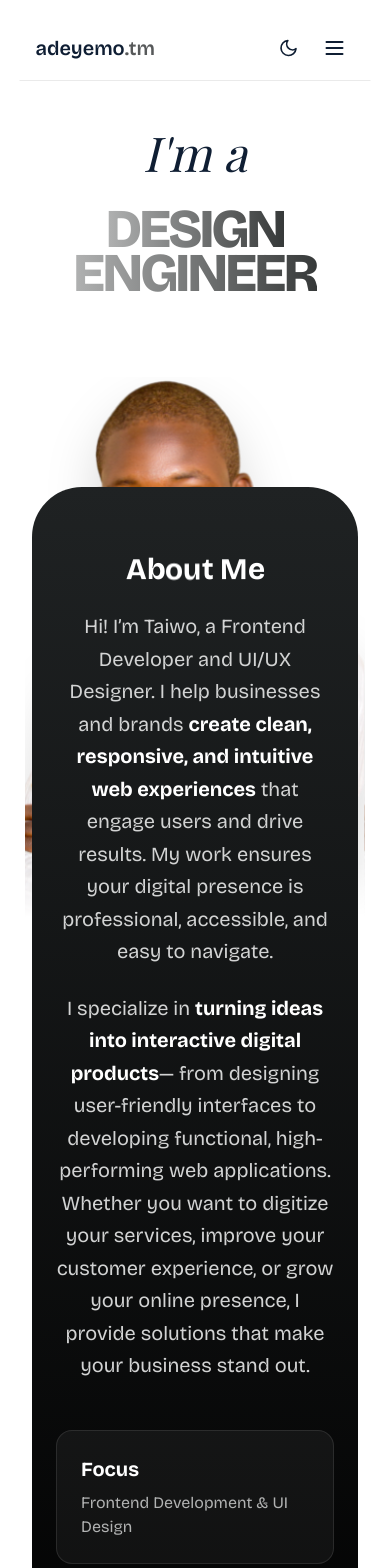
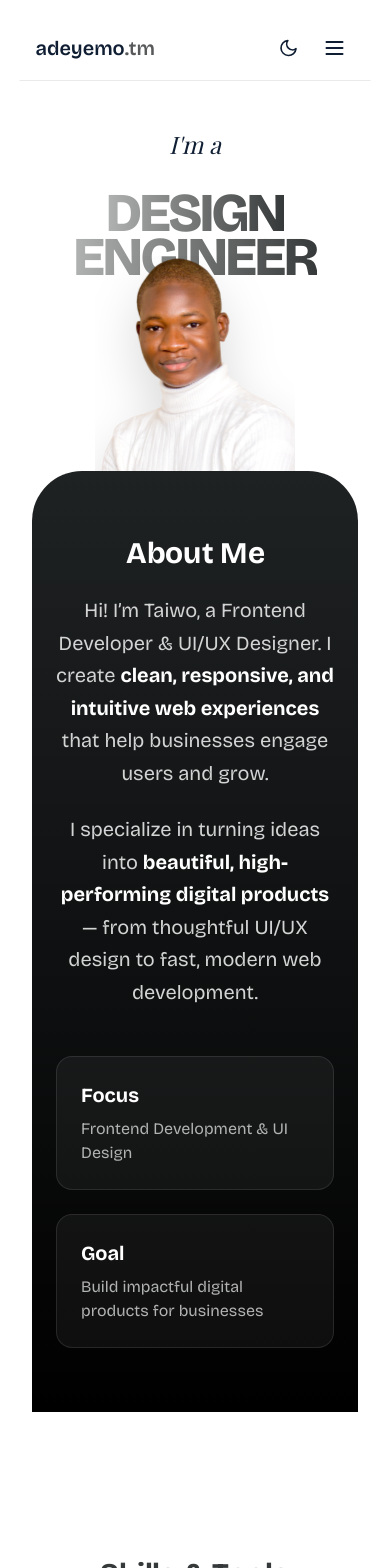
Before and after one commit to adeyemo-taiwo-m/atm, a Next.js app: page / in a window 390 px wide. Shown: the top 1568 px of the page. Built offline with nearby package versions, Linux system fonts and the light colour scheme; a web font is replaced by a local one.

Commit message:
amended image style

```diff
--- a/src/assets/data.jsx
+++ b/src/assets/data.jsx
@@ -73,7 +73,7 @@ export const projectsData = [
   {
     title: "Delite02 Logistics",
     description:
-      "A modern logistics platform showcasing Delite02 Logistics' expertise in providing fast, reliable, and secure delivery services across Nigeria and beyond. Specializing in same-day delivery, interstate shipping, local e-commerce logistics, bulk freight, Payment on Delivery (POD), same-day remittance, and international shipping solutions to help businesses and individuals move goods efficiently, stress-free, and on time.",
+      "Delite02 Logistics is a modern platform offering fast, reliable, and secure delivery across Nigeria and beyond. We specialize in same-day delivery, interstate shipping, local e-commerce logistics, bulk freight, Payment on Delivery (POD), same-day remittance, international shipping, and real-time tracking — helping businesses and individuals move goods efficiently, stress-free, and always on time.",
     role: "Frontend Developer / UI Engineer",
     techStack: [
       "NextJs",
--- a/src/sections/Hero/Hero.jsx
+++ b/src/sections/Hero/Hero.jsx
@@ -22,7 +22,7 @@ export default function Hero() {
     >
       {/* Background/Decoration if needed - kept clean for now */}
 
-      <div className="relative w-full max-w-[1400px] mx-auto px-4 sm:px-6 lg:px-8 flex flex-col items-center text-center z-10">
+      <div className="relative w-full max-w-[1400px] mx-auto px-4 tab:px-6 lap:px-8 flex flex-col items-center text-center z-10">
         {/* Top Text Group */}
         <motion.div
           initial={{ opacity: 0, y: 20 }}
@@ -30,7 +30,7 @@ export default function Hero() {
           transition={{ duration: 0.6 }}
           className="relative z-20 flex items-center justify-center gap-4 mb-8"
         >
-          <span className="font-serif italic text-5xl md:text-6xl lg:text-7xl text-[var(--color-dark)] font-light">
+          <span className="font-serif italic text-2xl tab:text-6xl lap:text-7xl text-[var(--color-dark)] font-light">
             I&apos;m a
           </span>
         </motion.div>
@@ -40,7 +40,7 @@ export default function Hero() {
           initial={{ opacity: 0, scale: 0.9 }}
           animate={{ opacity: 1, scale: 1 }}
           transition={{ duration: 0.8, delay: 0.4 }}
-          className="relative z-0 text-[14vw] md:text-[12vw] leading-[0.8] font-black tracking-tighter flex flex-col items-center"
+          className="relative z-0 text-[14vw] tab:text-[12vw] leading-[0.8] font-black tracking-tighter flex flex-col items-center"
         >
           <span
             className="gradient-text"
@@ -61,7 +61,7 @@ export default function Hero() {
           initial={{ opacity: 0, y: 100 }}
           animate={{ opacity: 1, y: 0 }}
           transition={{ duration: 0.8, delay: 0.4 }}
-          className="absolute top-[15%] md:top-[12%] lg:top-[8%] left-1/2 -translate-x-1/2 z-10 w-[340px] md:w-[600px] lg:w-[750px] h-auto pointer-events-none"
+          className="absolute top-[10%] tab:top-[12%] lap:top-[8%] left-1/2 -translate-x-1/2 z-10 w-[200px] tab:w-[400px]  h-auto pointer-events-none"
         >
           <img
             src="/profile.svg"
@@ -78,14 +78,14 @@ export default function Hero() {
 
         {/* Floating Context Pills/Text - Adjusted positioning logic if needed, but absolute works relative to container */}
         {/* Left Side Info */}
-        <motion.div
+        {/* <motion.div
           initial={{ opacity: 0, x: -50 }}
           animate={{ opacity: 1, x: 0 }}
           transition={{ delay: 1 }}
-          className="hidden md:block absolute left-4 lg:left-10 top-[40%] text-left"
+          className="hidden tab:block absolute left-4 lap:left-10 top-[40%] text-left"
         >
           <div className="h-[2px] w-12 bg-[var(--color-dark)] mb-4"></div>
-          <p className="text-xl md:text-2xl font-serif italic text-[var(--color-dark)]">
+          <p className="text-xl tab:text-2xl font-serif italic text-[var(--color-dark)]">
             Frontend
             <br />
             Developer
@@ -93,25 +93,25 @@ export default function Hero() {
         </motion.div>
 
         {/* Right Side Info */}
-        <motion.div
+        {/* <motion.div
           initial={{ opacity: 0, x: 50 }}
           animate={{ opacity: 1, x: 0 }}
           transition={{ delay: 1.1 }}
-          className="hidden md:block absolute right-4 lg:right-10 top-[40%] text-right"
+          className="hidden tab:block absolute right-4 lap:right-10 top-[40%] text-right"
         >
           <div className="h-[2px] w-12 bg-[var(--color-dark)] mb-4 ml-auto"></div>
-          <p className="text-xl md:text-2xl font-serif italic text-[var(--color-dark)]">
+          <p className="text-xl tab:text-2xl font-serif italic text-[var(--color-dark)]">
             UI/UX
             <br />
             Designer
           </p>
-        </motion.div>
+        </motion.div> */}
 
         {/* Bottom Area - Gradient Shape */}
         {/* About Content Box */}
         <div
           id="about"
-          className="relative w-full z-20 rounded-t-[50px] md:rounded-t-[80px] px-6 py-16 md:py-24 mt-48 md:mt-60"
+          className="relative w-full z-20 rounded-t-[50px] tab:rounded-t-[80px] px-6 py-16 tab:py-24 mt-48 tab:mt-60"
           style={{
             background:
               "linear-gradient(to bottom, var(--color-neutral-900), var(--color-black))",
@@ -121,28 +121,23 @@ export default function Hero() {
           <div className="max-w-4xl mx-auto text-center">
             <Heading className="!text-white mb-4">About Me</Heading>
 
-            <p className="text-neutral-300 leading-relaxed text-xl md:text-xl mb-6">
-              Hi! I’m Taiwo, a Frontend Developer and UI/UX Designer. I help
-              businesses and brands{" "}
+            <p className="text-neutral-300 leading-relaxed text-xl tab:text-xl mb-6">
+              Hi! I’m Taiwo, a Frontend Developer & UI/UX Designer. I create{" "}
               <strong className="text-white">
-                create clean, responsive, and intuitive web experiences
+                clean, responsive, and intuitive web experiences
               </strong>{" "}
-              that engage users and drive results. My work ensures your digital
-              presence is professional, accessible, and easy to navigate.
-            </p>
-            <p className="text-neutral-300 leading-relaxed text-xl md:text-xl mb-12">
-              I specialize in{" "}
-              <strong className="text-white">
-                turning ideas into interactive digital products
-              </strong>
-              — from designing user-friendly interfaces to developing
-              functional, high-performing web applications. Whether you want to
-              digitize your services, improve your customer experience, or grow
-              your online presence, I provide solutions that make your business
-              stand out.
+              that help businesses engage users and grow.
             </p>
 
-            <div className="grid grid-cols-1 md:grid-cols-2 gap-6 text-left max-w-2xl mx-auto">
+            <p className="text-neutral-300 leading-relaxed text-xl tab:text-xl mb-12">
+              I specialize in turning ideas into{" "}
+              <strong className="text-white">
+                beautiful, high-performing digital products
+              </strong>{" "}
+              — from thoughtful UI/UX design to fast, modern web development.
+            </p>
+
+            <div className="grid grid-cols-1 tab:grid-cols-2 gap-6 text-left max-w-2xl mx-auto">
               <div className="bg-white/5 p-6 rounded-2xl border border-white/10 hover:bg-white/10 transition-colors">
                 <strong className="block text-white text-xl mb-2">Focus</strong>
                 <p className="text-neutral-400">
@@ -161,7 +156,7 @@ export default function Hero() {
       </div>
 
       {/* Floating Pills Cluster */}
-      <div className="hidden lg:flex absolute bottom-10 left-0 w-full justify-center items-end gap-4 z-40 pointer-events-none opacity-0 md:opacity-100">
+      <div className="hidden lap:flex absolute bottom-10 left-0 w-full justify-center items-end gap-4 z-40 pointer-events-none opacity-0 tab:opacity-100">
         <div className="bg-white px-6 py-2 rounded-full shadow-lg text-[var(--color-dark)] font-serif italic transform -rotate-6">
           Product Design
         </div>
```
